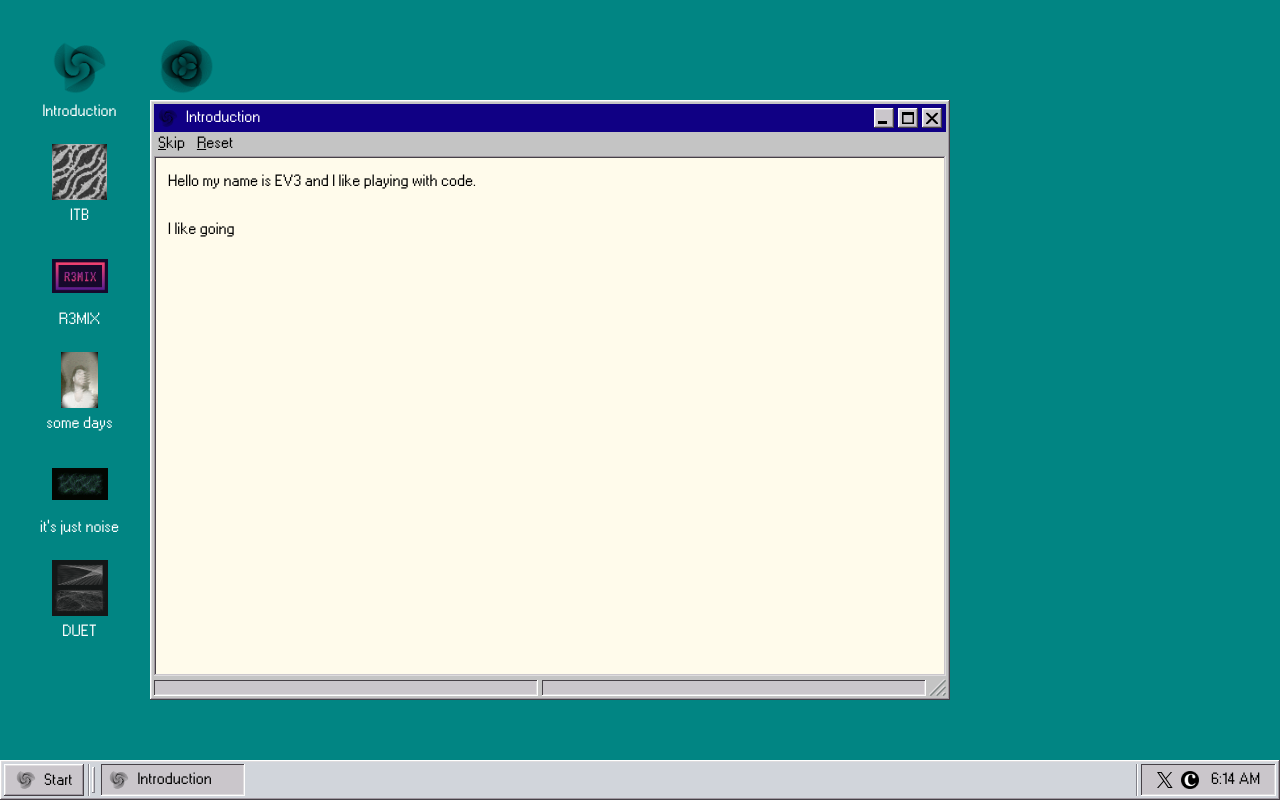
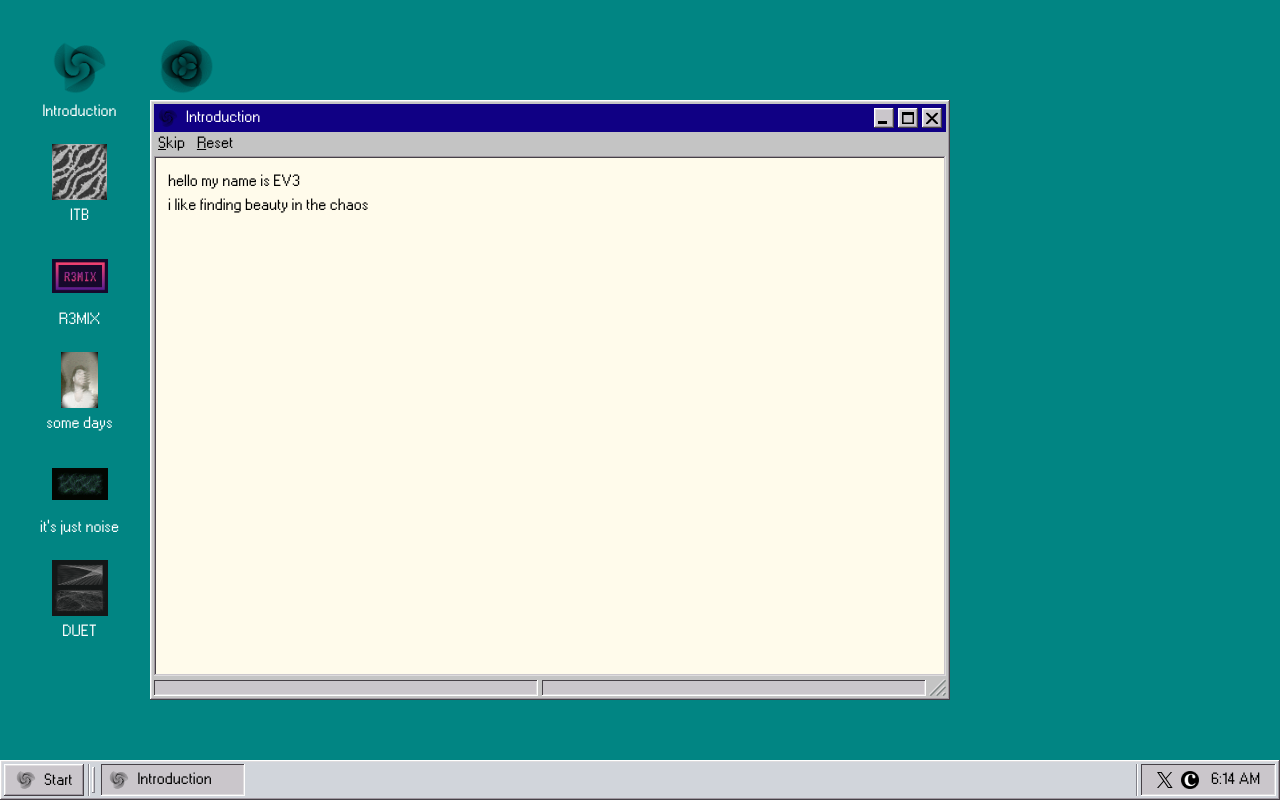
Before and after one commit to SeHarlan/ev3-art-portfolio, a Next.js app: page / in a window 1280 px wide. Built offline with nearby package versions, Linux system fonts and the light colour scheme; a web font is replaced by a local one.

Commit message:
artist statment

```diff
--- a/components/windows/Home.tsx
+++ b/components/windows/Home.tsx
@@ -11,52 +11,55 @@ const web3Links = [
 const personalLinks = [
   {label: "Cards Against Humanity", windowKey: "HAC"}
 ]
-
+// as an artist i aim to disassemble and reconstruct the filters we place on reality
+//
+// allowing myself and the viewer to reexamine the ordinary and cliche as well as confront the challenging or ignored
+//
+// finding beauty
+// evoking emotion
+// exploring ideas
+//
+// hoping this helps us in our journey to better the internal and external worlds we live in
 const contentList = [
-  { text: "Hello my name is EV3 and I like playing with code." },
+  { text: "hello my name is EV3" },
+  { type: "break", text: "" },
+  { text: "i like "},
+  { type: "delete", text: "experimenting and pushing boundaries" },
+  { type: "delete", text: "finding beauty in the chaos" },
+  { type: "delete", text: "exploring emotion" },
+  { text: "playing with code :)" },
   { type: "break", text: "" },
   { type: "break", text: "" },
-  { text: "I like " },
-  { type: "delete", text: "playing with new technology and techniques" },
-  { type: "delete", text: "going down unknown and untrodden paths" },
-  { text: "experimenting and pushing boundaries." },
-  { type: "break", text: "" },
-  { text: "I like " },
-  { type: "delete", text: "revealing unspoken thoughts" },
-  { type: "delete", text: "exploring the shadow and light in our souls" },
-  { text: "evoking emotions." },
-  { type: "break", text: "" },
-  { text: "I like " },
-  { type: "delete", text: "creating beauty from chaos" },
-  { type: "delete", text: "showcasing beauty in the mundane" },
-  { text: "making the world a more beautiful place." },
+
+
+  { text: "as an artist i aim to disassemble and reconstruct the filters we place on reality" },
   { type: "break", text: "" },
   { type: "break", text: "" },
-  { text: "This website showcases a few of my long-form and interactive generative art pieces." },
+  { text: "to reexamine the ordinary and cliche"},
   { type: "break", text: "" },
-  { text: "Each long-form generative algorithm is meant to be enjoyed as a whole collection with multiple viewings, where each iteration is part of a greater composition." },
+  {text : "to confront the challenging or ignored"},
+  { type: "break", text: "" },
+  { text: "to evoke emotion" },
+  { type: "break", text: "" },
+  { text: "to find beauty" },
   { type: "break", text: "" },
   { type: "break", text: "" },
-  { text: "The algorithm itself is the art." },
-  // { type: "break", text: "" },
-  // { type: "break", text: "" },
-  // { text: "Double click an icon or tap the 'Start' menu to choose a piece to view." },
-  // { type: "break", text: "" },
-  // { text: "For collections minted as individual NFTs you can input the mint address in the 'Seed' field to view and interact with your art." },
-  // { type: "break", text: "" },
-  // { text: "You can learn more about each piece by clicking 'About' in the window menu." },
-  // { type: "break", text: "" },
-  // { text: "Some pieces are available for trade on secondary marketplaces, links for these are also found in the window menu." },
+
+  { text: "hoping this helps us on our journey to better the internal and external worlds we live in" },
+  { type: "break", text: "" },
+  { type: "break", text: "" },
+  { text: "- - -"},
+  { type: "break", text: "" },
+
+  { text: "thank you for visiting and viewing my art" },
+  { type: "break", text: "" },
+  { text: "it really means so much to me"},
+  { type: "break", text: "" },
+  { text: "please enjoy and feel free to reach out any time" },
 
   { type: "break", text: "" },
   { type: "break", text: "" },
-  { text: "Thank you for visiting and viewing my art, it really means so much to me." },
-  { type: "break", text: "" },
-  { text: "Please enjoy and feel free to reach out any time!" },
-
-  { type: "break", text: "" },
-  { type: "break", text: "" },
-  { text: "You can follow me on social media below as well as check out my Collector gallery page which houses all of my other artworks." },
+  // { text: "you can follow me on social media below as well as check out my Collector gallery page which houses all of my other artworks." },
   { type: "element", text: "", element: <Links className="p-2 flex gap-2 w-full justify-center" /> },
 ]
 
@@ -130,7 +133,7 @@ const HomeWindow: FC = () => {
             delay.current = 50
             // middle condition (start the delete)
             if (textIndex > contentObj.text.length) {
-              delay.current = 450
+              delay.current = 550
               reverse.current = true;
             }
           }
--- a/components/windows/InTheBeginning.tsx
+++ b/components/windows/InTheBeginning.tsx
@@ -32,11 +32,11 @@ const ITBWindow: FC = () => {
 
   const initSize = {
     h: 800,
-    w: 1300,
+    w: 800,
   }
   const initPos = {
     x: 100,
-    y: 60
+    y: 100
   }
 
 
```
